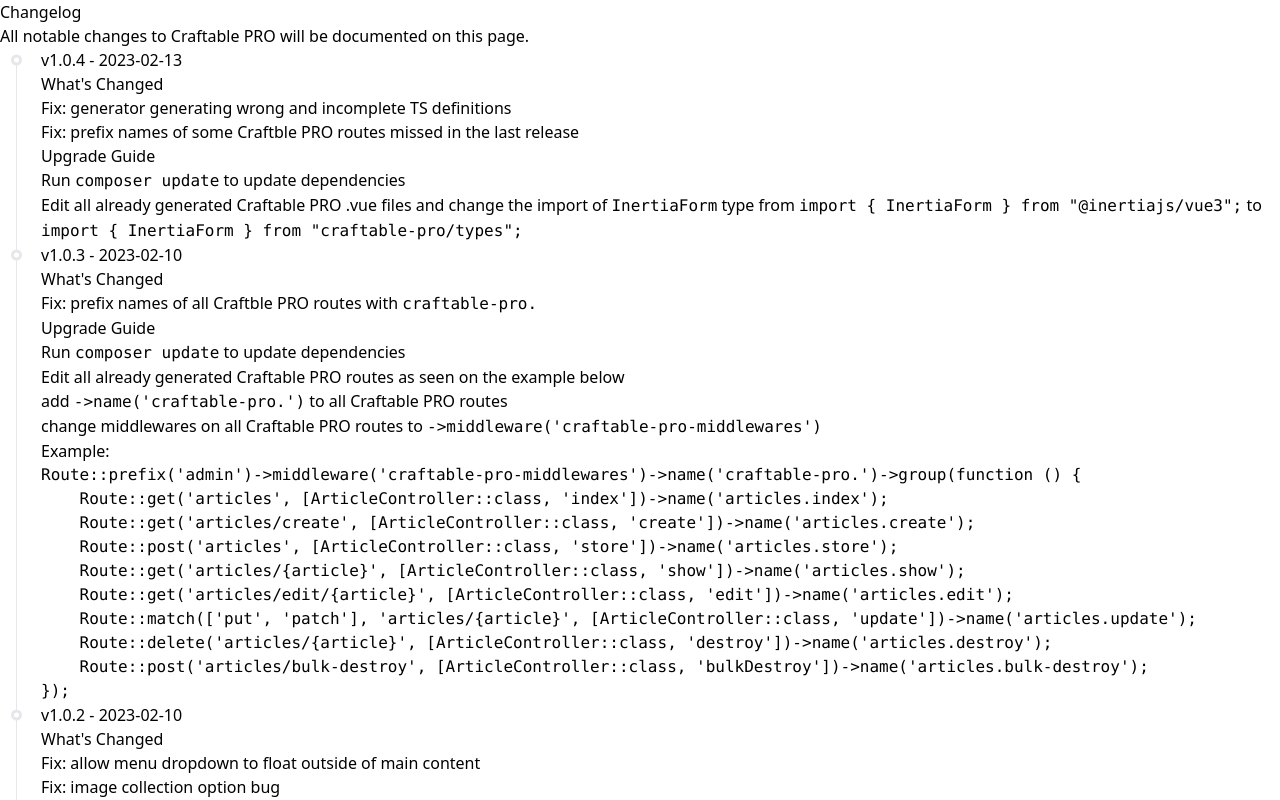
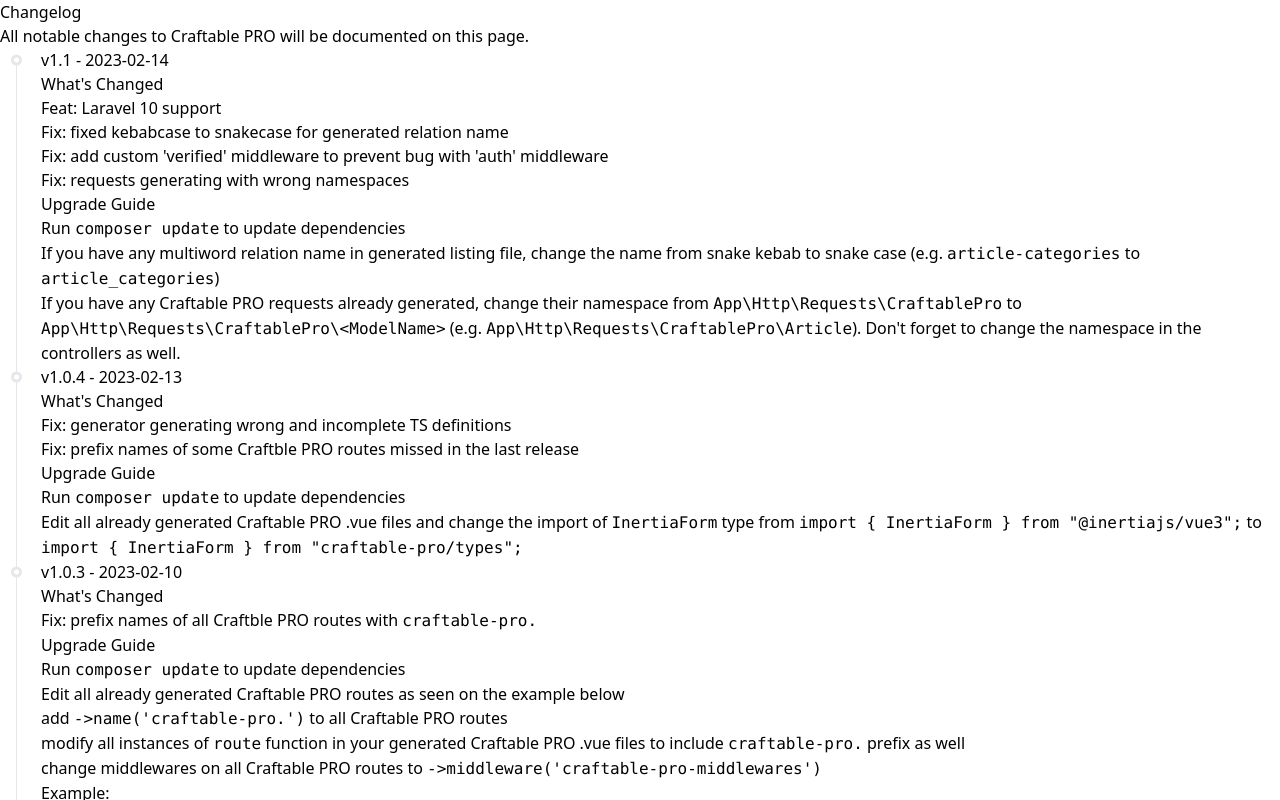
Before and after one commit to BRACKETS-by-TRIAD/craftable-pro-docs, a Next.js app: page /changelog in a window 1280 px wide. Shown: the top 800 px of the page. Built offline with nearby package versions, Linux system fonts and the light colour scheme.

Commit message:
feat: add changelog for v1.1

```diff
--- a/pages/changelog.mdx
+++ b/pages/changelog.mdx
@@ -3,6 +3,21 @@
 All notable changes to Craftable PRO will be documented on this page.
 
 <div className="changelog-container">
+## v1.1 - 2023-02-14
+
+### What's Changed
+
+- Feat: Laravel 10 support
+- Fix: fixed kebabcase to snakecase for generated relation name
+- Fix: add custom 'verified' middleware to prevent bug with 'auth' middleware
+- Fix: requests generating with wrong namespaces
+
+### Upgrade Guide
+
+- Run `composer update` to update dependencies
+- If you have any multiword relation name in generated listing file, change the name from snake kebab to snake case (e.g. `article-categories` to `article_categories`)
+- If you have any Craftable PRO requests already generated, change their namespace from `App\Http\Requests\CraftablePro` to `App\Http\Requests\CraftablePro\<ModelName>` (e.g. `App\Http\Requests\CraftablePro\Article`). Don't forget to change the namespace in the controllers as well.
+
 ## v1.0.4 - 2023-02-13
 
 ### What's Changed
@@ -26,6 +41,7 @@ All notable changes to Craftable PRO will be documented on this page.
 - Run `composer update` to update dependencies
 - Edit all already generated Craftable PRO routes as seen on the example below
   - add `->name('craftable-pro.')` to all Craftable PRO routes
+  - modify all instances of `route` function in your generated Craftable PRO .vue files to include `craftable-pro.` prefix as well
   - change middlewares on all Craftable PRO routes to `->middleware('craftable-pro-middlewares')`
 
 Example:
```
